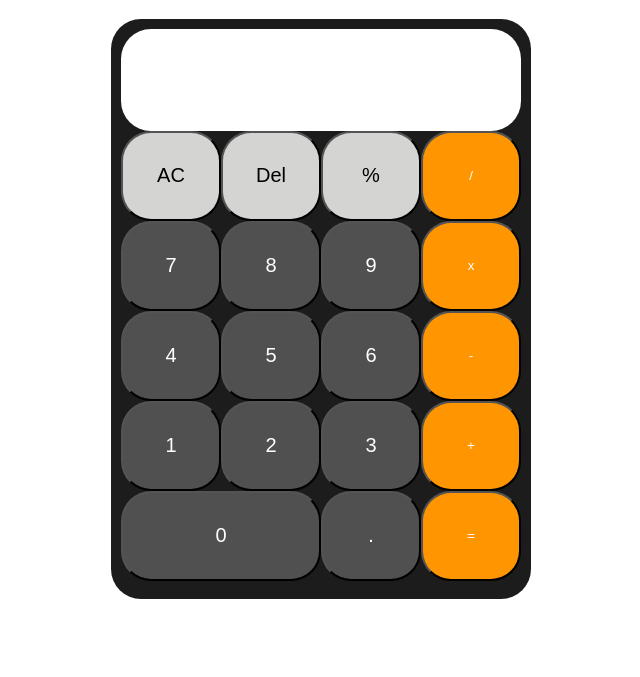
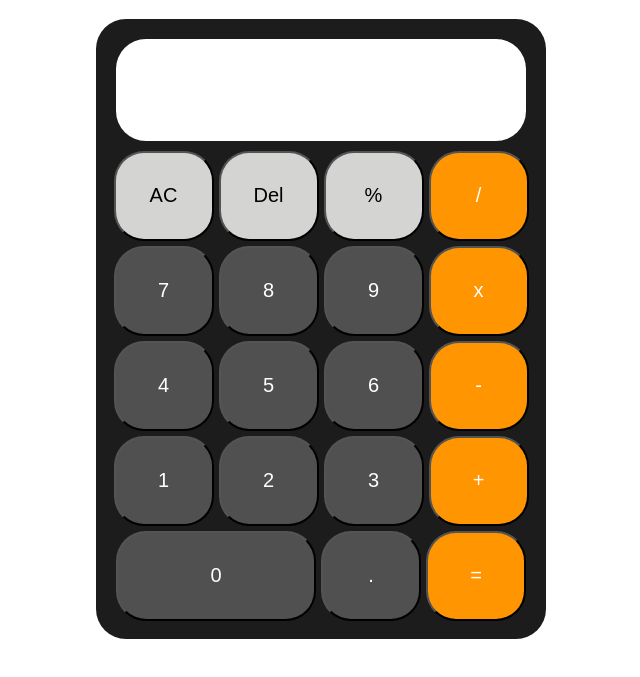
Before and after one commit to angelbarros14/basic-calculator, a plain HTML site: page index.html in a window 1280 px wide. Shown: the part 61-738 px from the top of the page, without its empty margins (319-959 px from the left). Drawn offline with Linux system fonts and the light colour scheme.

Commit message:
adjusted button gaps

```diff
--- a/styles.css
+++ b/styles.css
@@ -2,8 +2,8 @@
     margin: auto;
     display: flex;
     flex-direction: column;
-    width: 400px;
-    height: 560px;
+    width: 430px;
+    height: 600px;
     background-color: #1C1C1C;
     padding: 10px;
     border-radius: 30px;
@@ -17,16 +17,19 @@
 }
 
 input {
-    width: 400px;
+    width: 410px;
     height: 100px;
     border-radius: 30px;
     border-style: none;
+    margin: 10px;
 }
 
 .buttonContainer {
     display: flex;
     flex-wrap: wrap;
     justify-content: center;
+    box-sizing: border-box;
+    gap: 5px;
 }
 
 .btn {
@@ -53,7 +56,7 @@ input {
     border-radius: 30px;
     background-color: #FF9500;
     color: white;
-    font-size: 20;
+    font-size: 20px;
 }
 
 h1 {
```
